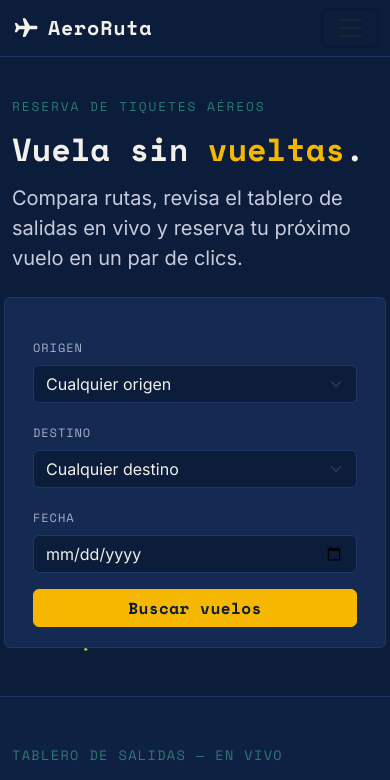
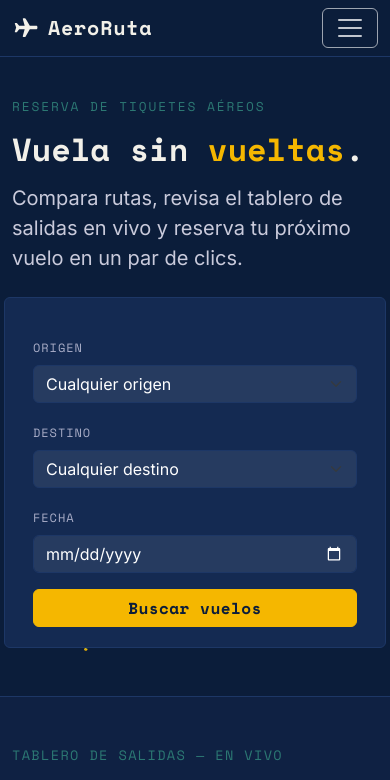
Before and after one commit to JJJ-M-en/AeroRuta, a plain HTML site: page index.html in a window 390 px wide. Shown: the top 780 px of the page. Drawn offline with nearby package versions, Linux system fonts and the light colour scheme; no server answers.

Commit message:
Enhance visibility for navbar and form elements
Added styles for navbar toggler and form controls.

```diff
--- a/css/estilos.css
+++ b/css/estilos.css
@@ -647,3 +647,26 @@ select:focus-visible,
     display: none;
   }
 }
+/* Corrección de visibilidad: botón de menú y campos de fecha/búsqueda */
+.navbar-toggler {
+  border-color: rgba(255, 255, 255, 0.6) !important;
+}
+
+.navbar-toggler-icon {
+  filter: invert(1) grayscale(100%) brightness(200%);
+}
+
+.form-control-aero,
+.form-select-aero,
+input[type="date"] {
+  color: #ffffff !important;
+  background-color: rgba(255, 255, 255, 0.08) !important;
+}
+
+.form-control-aero::placeholder {
+  color: rgba(255, 255, 255, 0.6) !important;
+}
+
+input[type="date"]::-webkit-calendar-picker-indicator {
+  filter: invert(1);
+}
```
